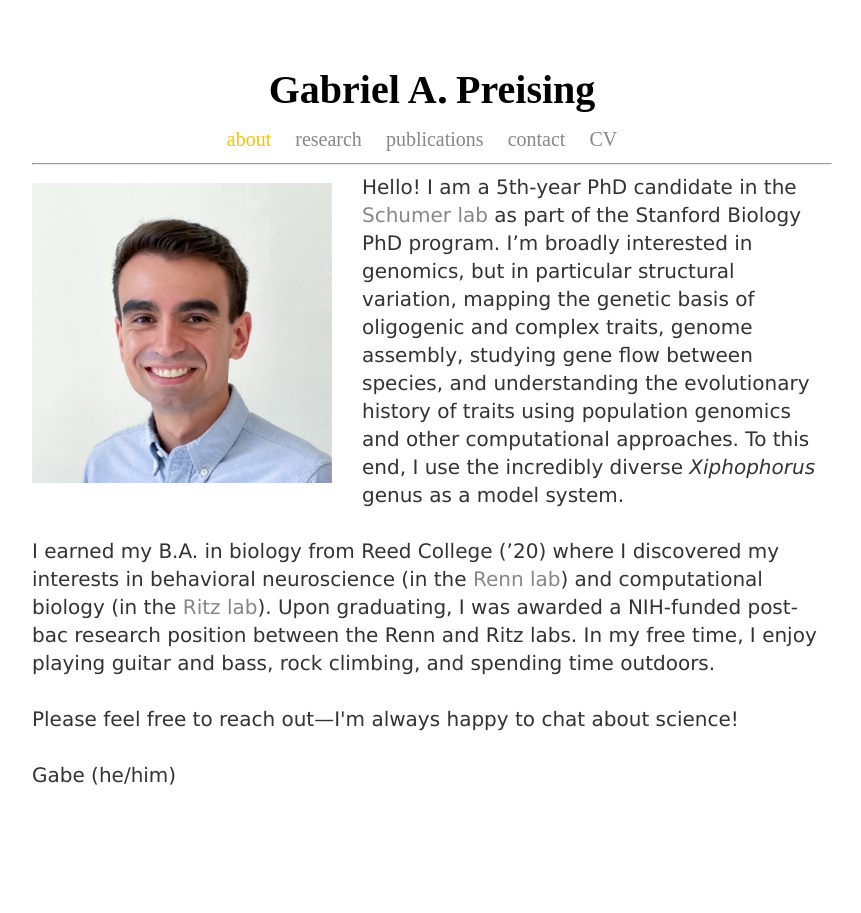
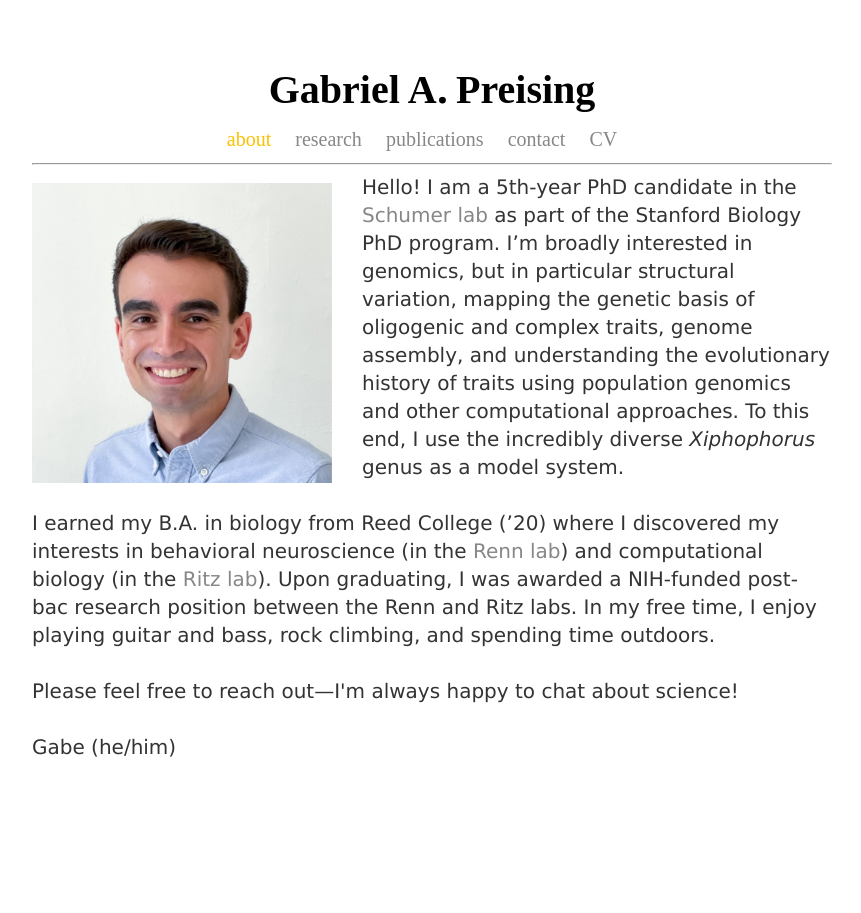
Before and after one commit to gpreising/gpreising.github.io, a Jekyll site: the page built from index.html, in a window 1280 px wide. Shown: the whole page, without its empty margins (208-1069 px from the left). Built offline with Jekyll 4.4.1, drawn with Linux system fonts in a browser that asks for light colours.

Commit message:
Update index.html

```diff
--- a/index.html
+++ b/index.html
@@ -15,7 +15,7 @@ title: Gabriel A. Preising | about
 <img src="/img/headshot2023.jpeg" alt="gabe" style="float:left;width:300px;height:300px;margin:10px 30px 10px 0px">
 <div class="blurb">
 	<p>Hello! I am a 5th-year PhD candidate in the <a href="https://schumerlab.com/" target="_blank">Schumer lab</a> as part of the Stanford Biology PhD program.
-		I’m broadly interested in genomics, but in particular structural variation, mapping the genetic basis of oligogenic and complex traits, genome assembly, studying gene flow between species, and understanding the evolutionary history of traits using population genomics and other computational approaches.
+		I’m broadly interested in genomics, but in particular structural variation, mapping the genetic basis of oligogenic and complex traits, genome assembly, and understanding the evolutionary history of traits using population genomics and other computational approaches.
 		To this end, I use the incredibly diverse <i>Xiphophorus</i> genus as a model system.</p>
 	<br>
 	<p>I earned my B.A. in biology from Reed College (’20) where I discovered my interests in behavioral neuroscience (in the <a href="https://www.reed.edu/biology/renn/" target="_blank">Renn lab</a>) and computational biology (in the <a href="https://www.reed.edu/biology/ritz/compbiolab.html" target="_blank">Ritz lab</a>).
```
